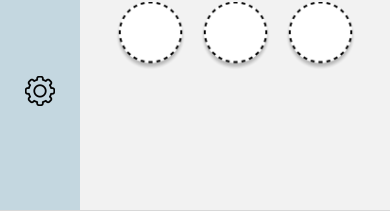
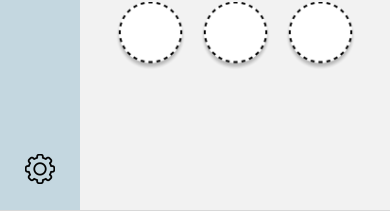
Before and after one commit to Scoup-team/Front, a React Native app in the folder client/: screen /Home in a window 390 px wide. Shown: the part 585-806 px from the top of the page. Built offline with nearby package versions, Linux system fonts and the light colour scheme.

Commit message:
💄 setting 위치 수정

```diff
--- a/client/screens/Home.js
+++ b/client/screens/Home.js
@@ -176,7 +176,7 @@ const style = StyleSheet.create({
   setting: {
     width: 30,
     height: 30,
-    marginBottom: 104,
+    marginBottom: 25.63,
   },
   settingContainer: {
     flex: 1,
@@ -267,7 +267,7 @@ const style = StyleSheet.create({
   },
   blkStamp: {
     width: 71,
-    height: 68, // 63으로 하는 경우 위에 부분이 짤림
+    height: 68,
     marginRight: 14,
     marginBottom: 33,
   },
@@ -284,10 +284,6 @@ const style = StyleSheet.create({
     borderRadius: 53,
     borderWidth: 1.5,
     borderColor: "#6E85B7",
-    //overflow: "hidden", // To clip the border within the circle
-    // resizeMode: "cover",
-    // justifyContent: "center",
-    // 위의 주석들 기능 다시 확인
 
     marginLeft: "auto",
     marginRight: "auto",
```
